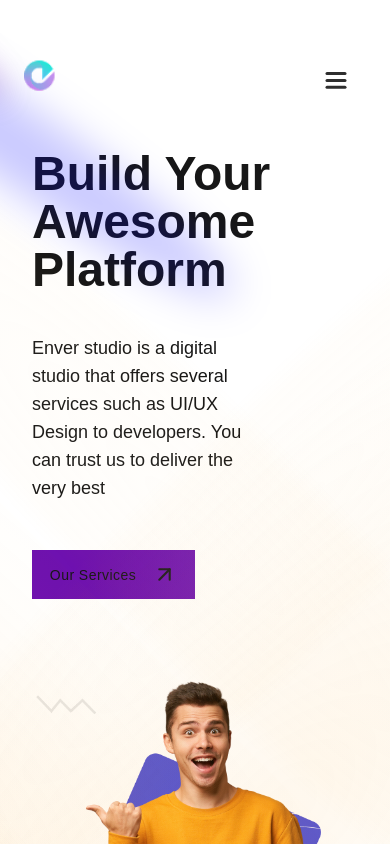
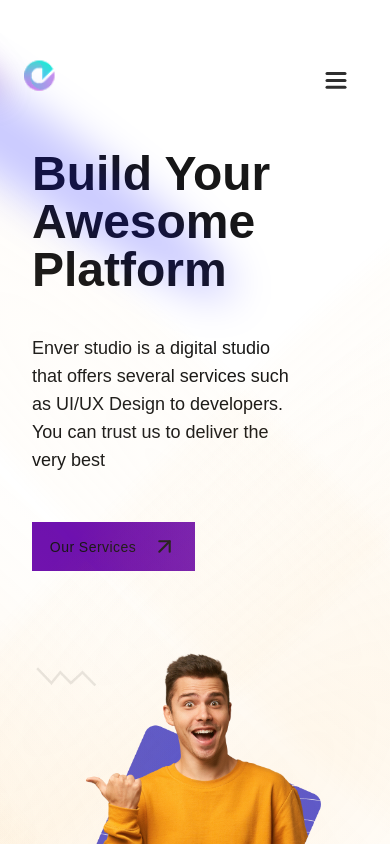
Before and after one commit to Dessimal/enver_design_agency, a Next.js app: page / in a window 390 px wide. Shown: the top 844 px of the page. Built offline with nearby package versions, Linux system fonts and the light colour scheme.

Commit message:
still working on ui

```diff
--- a/app/page.tsx
+++ b/app/page.tsx
@@ -64,7 +64,7 @@ const Page = () => {
             </h1>
           </div>
           <div className="space-y-12">
-            <p className="text-lg max-w-2/3 sm:max-w-[400px]">
+            <p className="text-lg max-w-5/6 sm:max-w-[400px]">
               Enver studio is a digital studio that offers several services such
               as UI/UX Design to developers. You can trust us to deliver the{" "}
               very best
```
